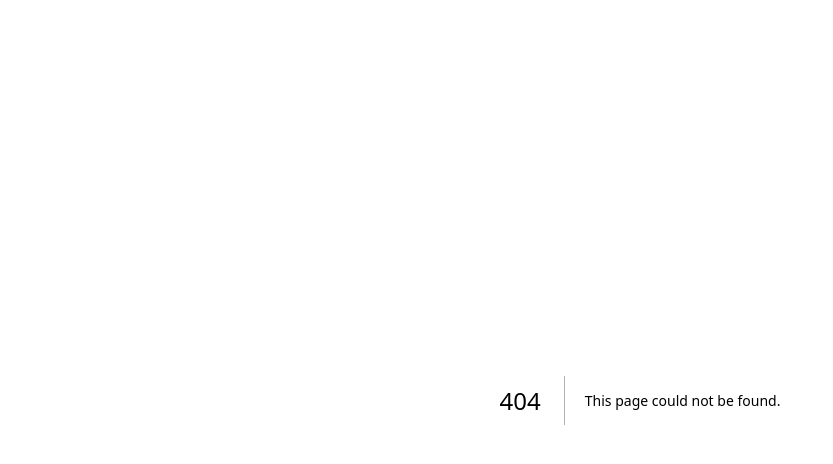
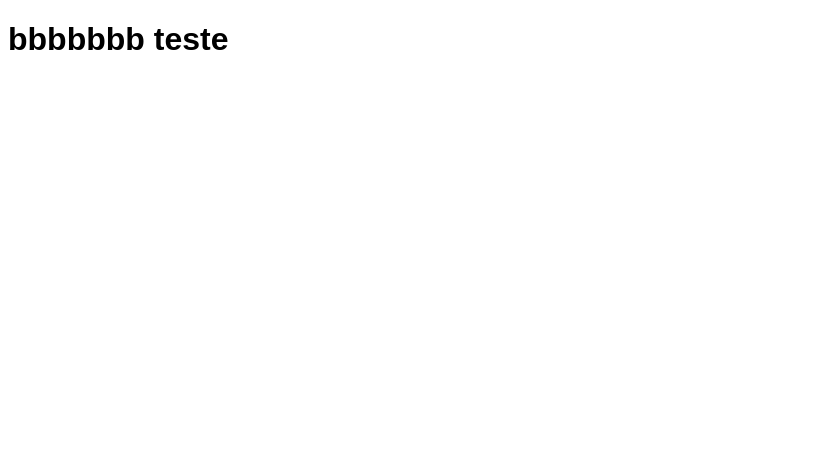
Before and after one commit to Rioske-Nakamura/aula01, a Next.js app: page /MyReservas in a window 1280 px wide. Before the commit this address had no page. Shown: the top 464 px of the page, without its empty margins (0-833 px from the left). Built offline with nearby package versions, Linux system fonts and the light colour scheme.

Commit message:
Create page.tsx

```diff
--- /dev/null
+++ b/src/app/MyReservas/page.tsx
@@ -0,0 +1,10 @@
+"use client"
+
+
+const MyReservas = () => {
+    return(
+        <h1>bbbbbbb teste</h1>
+    )
+};
+
+export default MyReservas;
```
